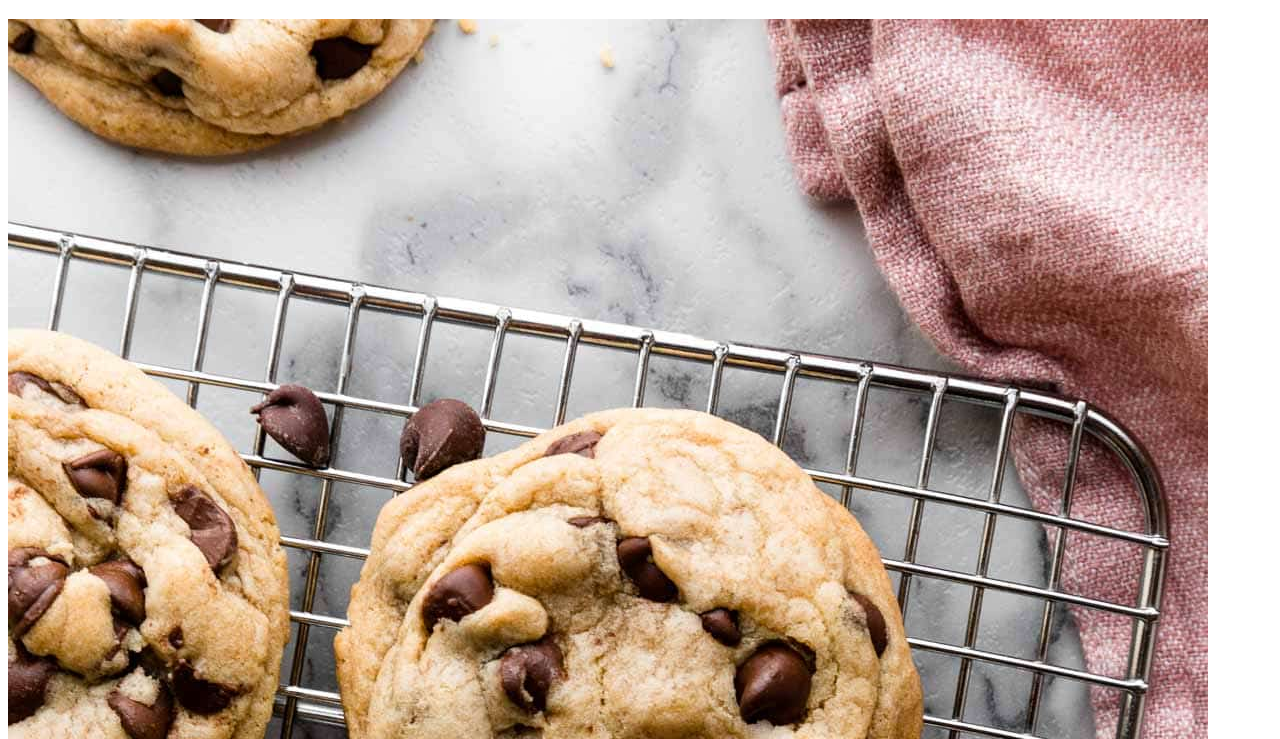
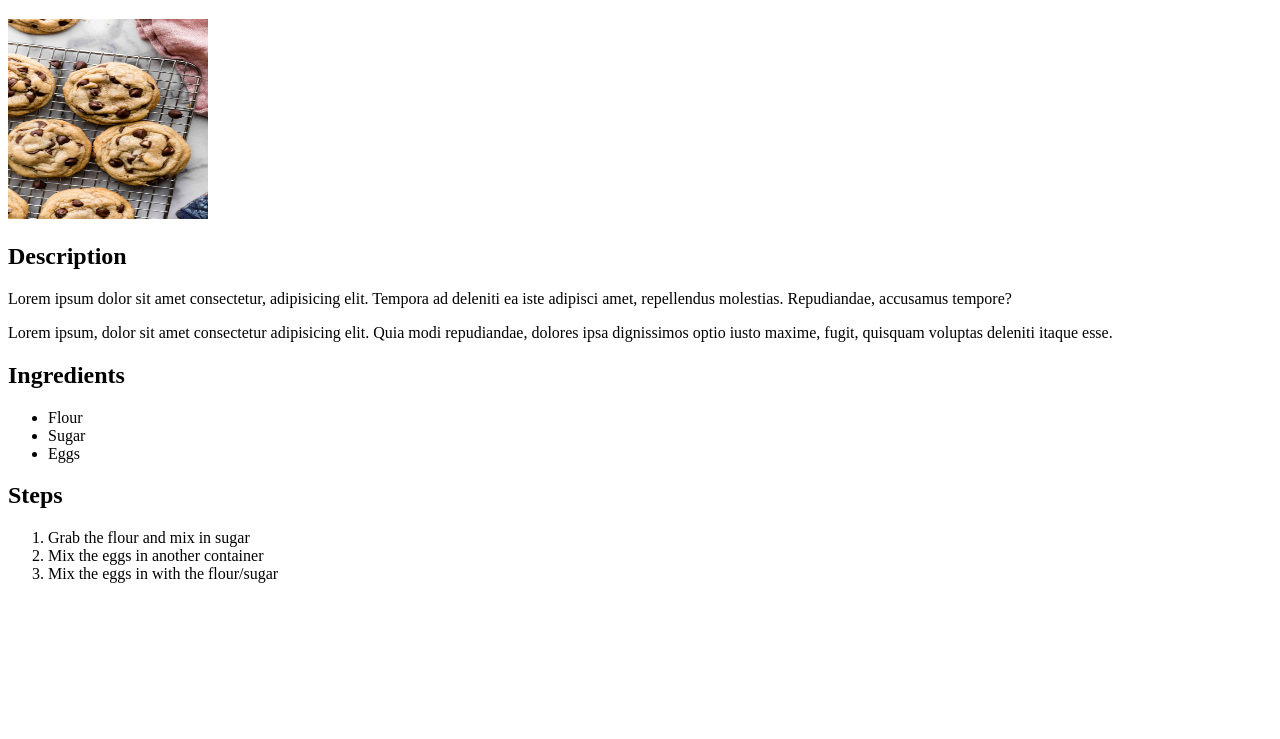
Before and after one commit to brando008/odin-recipes, a plain HTML site: page recipes/cookies.html in a window 1280 px wide. Shown: the part 61-800 px from the top of the page. Drawn offline with Linux system fonts and the light colour scheme.

Commit message:
Added width/height to cookie image in page
Added it to the wrong thing and changed it

```diff
--- a/recipes/cookies.html
+++ b/recipes/cookies.html
@@ -2,17 +2,17 @@
 <html lang="en">
   <head>
     <meta charset="UTF-8" />
-    <meta
-      name="viewport"
-      content="width=device-width, initial-scale=1.0"
-      height="200"
-      width="200"
-    />
+    <meta name="viewport" content="width=device-width, initial-scale=1.0" />
     <title>Cookie Recipe</title>
   </head>
   <body>
     <h1>Cookie Recipe</h1>
-    <img src="../images/Cookies.jpg" alt="Cookies freshly baked" />
+    <img
+      src="../images/Cookies.jpg"
+      alt="Cookies freshly baked"
+      height="200"
+      width="200"
+    />
     <h2>Description</h2>
     <p>
       Lorem ipsum dolor sit amet consectetur, adipisicing elit. Tempora ad
```
